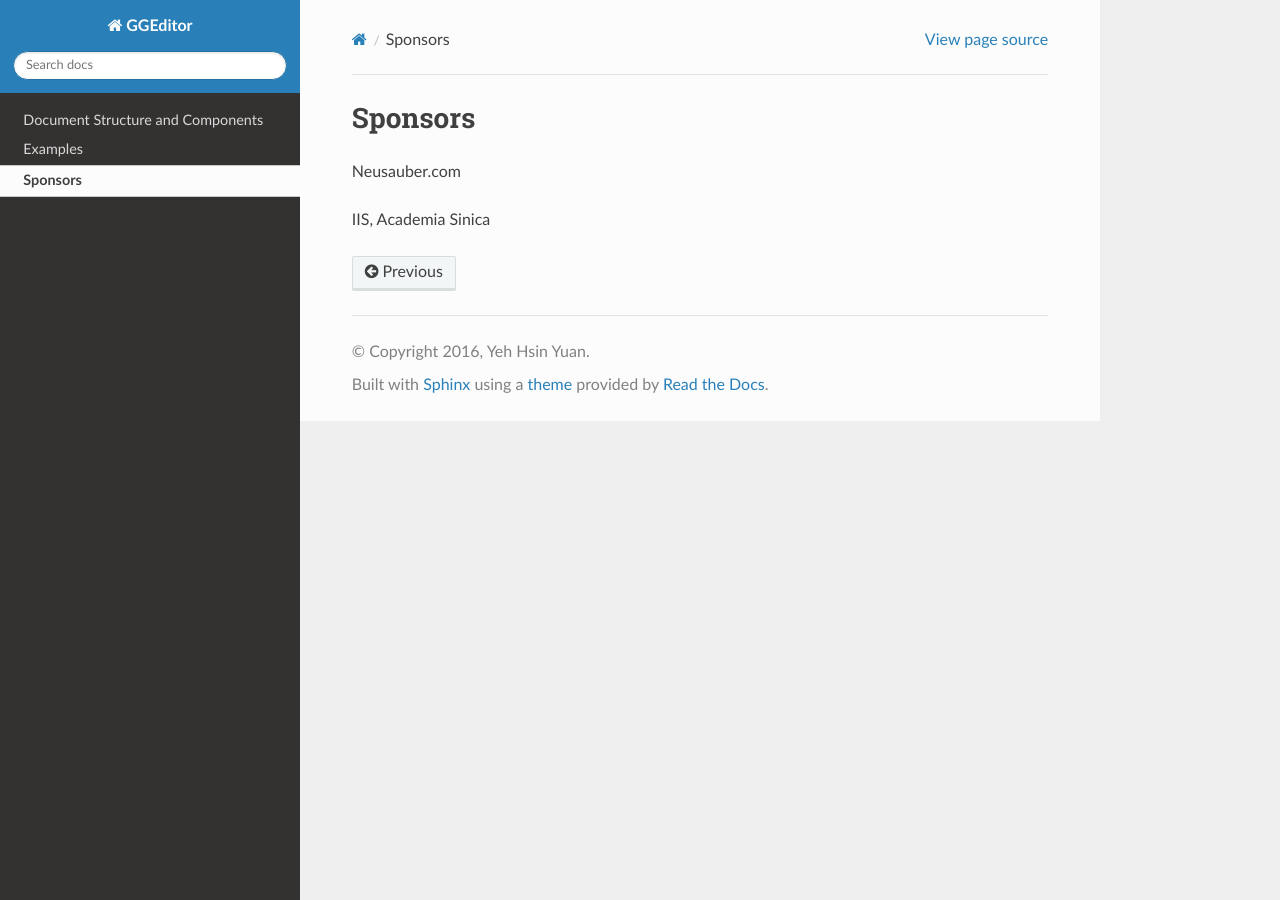
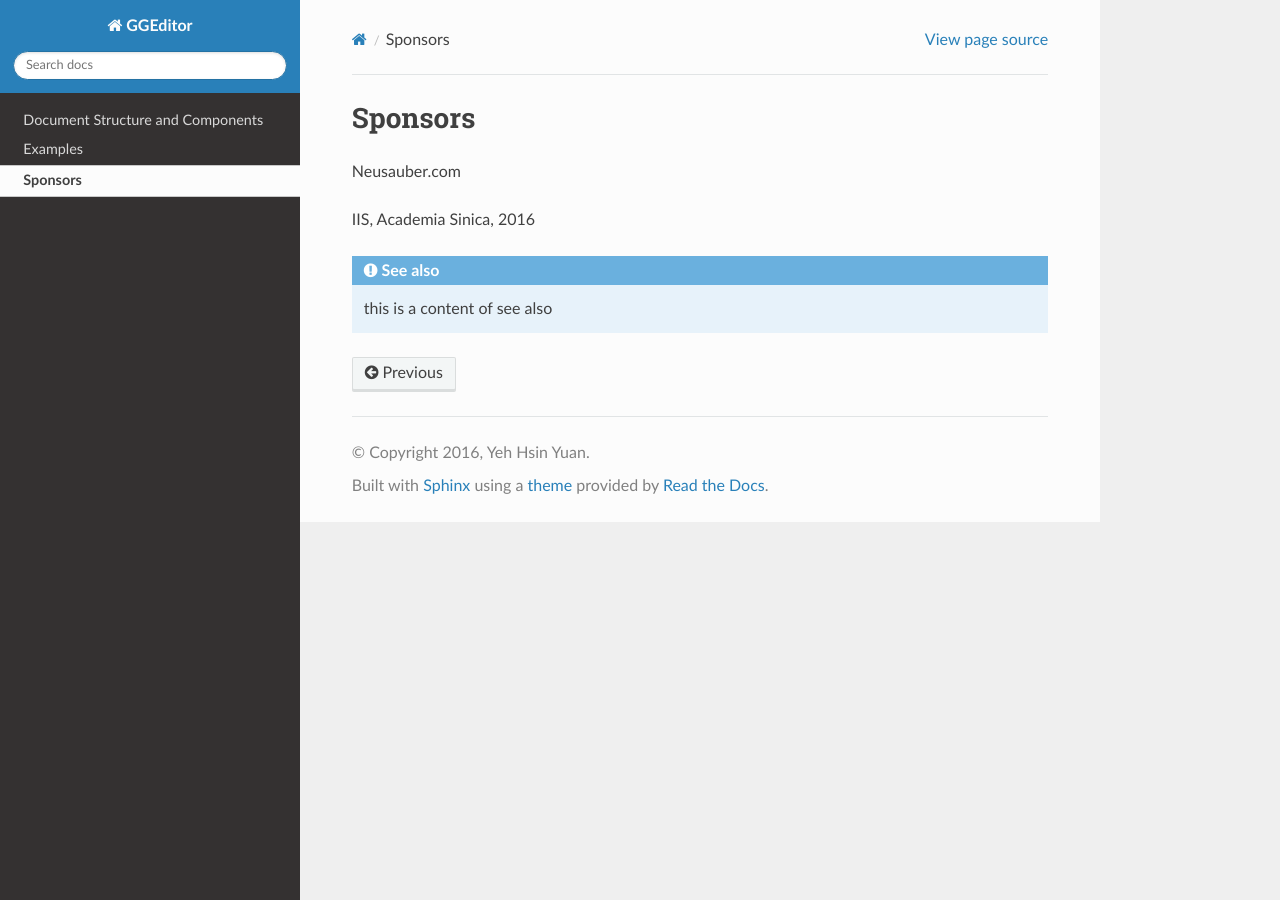
Before and after one commit to iapyeh/GGeditor, a Sphinx documentation site: the page built from docs/Sponsors.rst, in a window 1280 px wide. Built offline with Sphinx 7.4.7 and the Read the Docs theme 2.0.0, drawn with Linux system fonts in a browser that asks for light colours.

Commit message:
Update Sponsors.rst

```diff
--- a/docs/Sponsors.rst
+++ b/docs/Sponsors.rst
@@ -6,8 +6,8 @@ Sponsors
 
 Neusauber.com
 
-IIS, Academia Sinica
+IIS, Academia Sinica, 2016
 
-.. seealso:
+.. seealso::
 
     this is a content of see also
```
